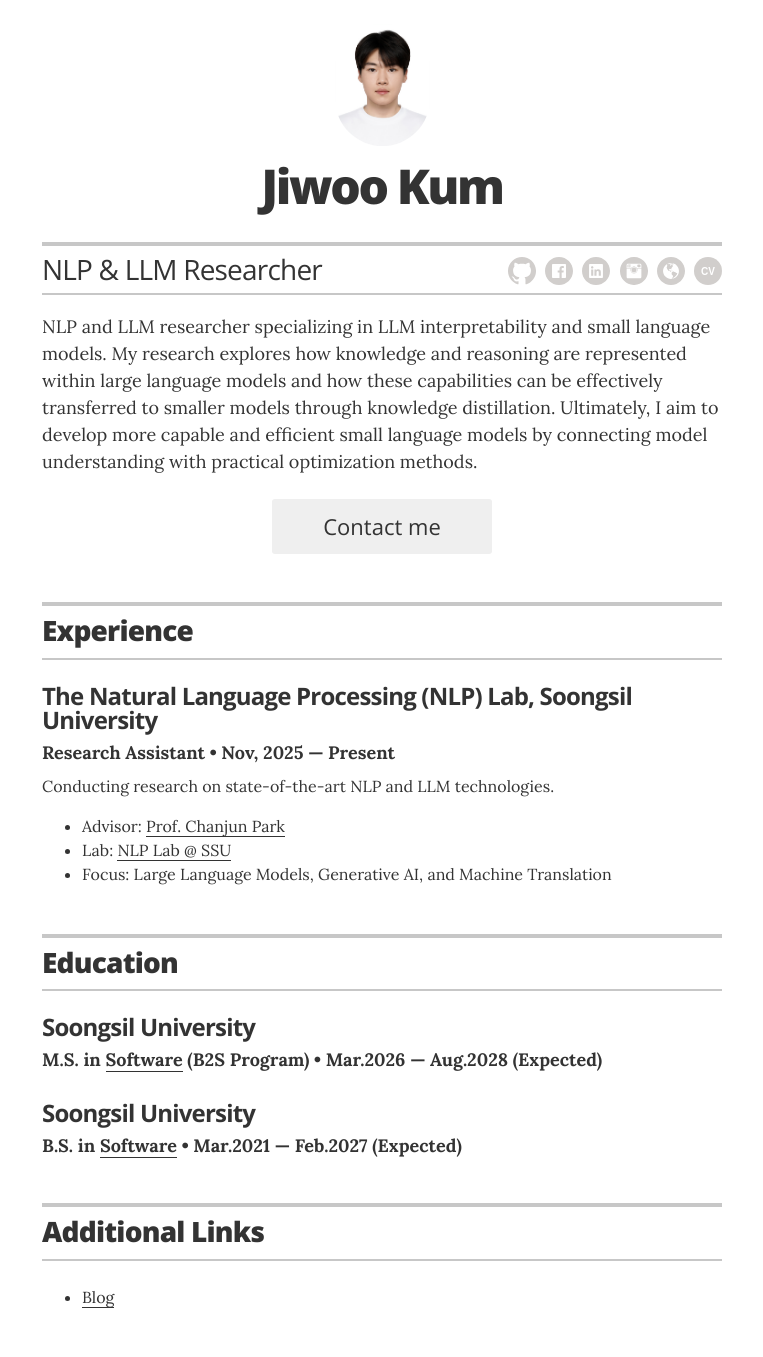
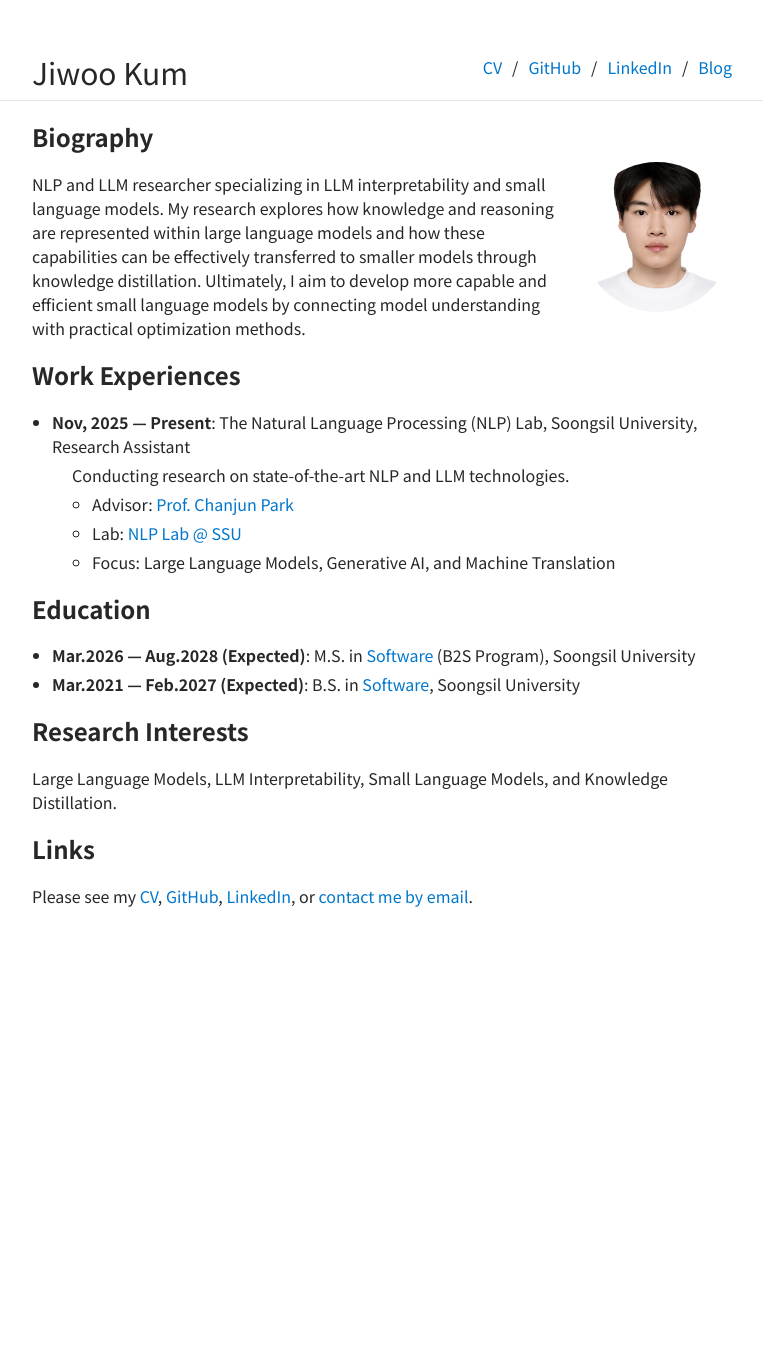
Before and after one commit to goldi1204/goldi1204.github.io, a Jekyll site: the page built from index.html, in a window 1280 px wide. Shown: the whole page, without its empty margins (258-1021 px from the left). Built offline with Jekyll 4.4.1, drawn with Linux system fonts in a browser that asks for light colours; after the commit the page ends 974 px from its top, so only the background shows below that.

Commit message:
Redesign site with Researcher theme

```diff
--- a/_config.yml
+++ b/_config.yml
@@ -12,6 +12,21 @@ sass:
 resume_avatar:                  "true"
 resume_name:                    "Jiwoo Kum"
 resume_title:                   "NLP & LLM Researcher"
+
+# Navigation for the Researcher-style header
+researcher_nav:
+  - name: "CV"
+    link: "/Jiwoo_Kum_CV.pdf"
+    external: true
+  - name: "GitHub"
+    link: "https://github.com/goldi1204"
+    external: true
+  - name: "LinkedIn"
+    link: "https://www.linkedin.com/in/jiwookum"
+    external: true
+  - name: "Blog"
+    link: "https://creator40937.tistory.com/"
+    external: true
 
 # used for the contact button in _layouts/resume.html
 resume_contact_email:           "rmawldn@gmail.com"
--- a/_includes/head.html
+++ b/_includes/head.html
@@ -5,14 +5,13 @@
 
   <title>{% if page.title %}{{ page.title }}{% else %}{{ site.title }}{% endif %}</title>
 
-  <!-- Google font typography settings - defined in _config.yml -->
-  {% if site.resume_theme == 'default' %}
-  <link href='https://fonts.googleapis.com/css?family=Lora:400,700|Open+Sans:400,300,800,700' rel='stylesheet' type='text/css'>
-  {% endif %}
+  <link rel="preconnect" href="https://fonts.googleapis.com">
+  <link rel="preconnect" href="https://fonts.gstatic.com" crossorigin>
+  <link href="https://fonts.googleapis.com/css2?family=Noto+Sans+TC:wght@400;700&display=swap" rel="stylesheet">
 
   <meta name="description" content="{% if page.excerpt %}{{ page.excerpt | strip_html | strip_newlines | truncate: 160 }}{% else %}{{ site.description }}{% endif %}">
 
-  <link rel="stylesheet" href="css/main.css">
+  <link rel="stylesheet" href="{{ '/css/main.css' | relative_url }}">
   <link rel="canonical" href="{{ page.url | replace:'index.html','' | prepend: site.baseurl | prepend: site.url }}">
-  <link rel="icon" type="image/x-icon" href="favicon.png" />
+  <link rel="icon" type="image/png" href="{{ '/favicon.png' | relative_url }}">
 </head>
--- a/_layouts/resume.html
+++ b/_layouts/resume.html
@@ -1,243 +1,88 @@
 <!DOCTYPE html>
-<html>
-
+<html lang="en">
   {% include head.html %}
 
-  <body class="theme-{% if site.resume_theme %}{{ site.resume_theme }}{% endif %}">
+  <body>
+    <div class="wrapper" itemscope itemtype="https://schema.org/Person">
+      <header class="navbar container">
+        <a id="author-name" class="pull-left" href="{{ '/' | relative_url }}" itemprop="url">
+          <span itemprop="name">{{ site.resume_name }}</span>
+        </a>
 
-    <div class="wrapper" itemscope itemtype="http://schema.org/Person">
-      <meta itemprop="telephone" content="{{ site.resume_contact_telephone }}"/>
-      <meta itemprop="address" content="{{ site.resume_contact_address }}"/>
+        <nav class="pull-right" aria-label="Primary navigation">
+          <ul id="navlist" class="navbar-ul">
+            {% for item in site.researcher_nav %}
+              <li class="nav-list">
+                <a href="{{ item.link }}"{% if item.external %} target="_blank" rel="noopener noreferrer"{% endif %}>{{ item.name }}</a>
+              </li>{% unless forloop.last %}<li class="nav-separator" aria-hidden="true">/</li>{% endunless %}
+            {% endfor %}
+          </ul>
+        </nav>
+      </header>
 
-      <header class="page-header">
+      <div class="clear"></div>
+      <hr>
 
-        <!-- You can turn off the avatar in _config.yml by setting to false -->
-        {% if site.resume_avatar == 'true' %}
-        <img src="images/face.png" alt="my photo" class="avatar no-print" itemprop="image">
+      <main class="container content">
+        <section aria-labelledby="biography-heading">
+          <h2 id="biography-heading">Biography</h2>
+
+          {% if site.resume_avatar == 'true' %}
+            <img class="profile-picture" src="{{ '/images/face.png' | relative_url }}" alt="Portrait of {{ site.resume_name }}" itemprop="image">
+          {% endif %}
+
+          <div itemprop="description">
+            {{ site.resume_header_intro }}
+          </div>
+        </section>
+
+        {% if site.resume_section_experience %}
+          <section aria-labelledby="experience-heading">
+            <h2 id="experience-heading">Work Experiences</h2>
+            <ul>
+              {% for job in site.data.experience %}
+                <li itemprop="worksFor" itemscope itemtype="https://schema.org/Organization">
+                  <strong>{{ job.duration }}</strong>:
+                  <span itemprop="name">{{ job.company }}</span>,
+                  <span itemprop="description">{{ job.position }}</span>
+                  {% if job.summary %}<div class="item-summary">{{ job.summary }}</div>{% endif %}
+                </li>
+              {% endfor %}
+            </ul>
+          </section>
         {% endif %}
 
-        <!-- Your name is defined in the _config.yml file -->
-        <h1 class="header-name" itemprop="name">{{ site.resume_name }}</h1>
-
-        <!-- To display contact info here, change `display_header_contact_info` value in _config.yml to true -->
-        {% if site.display_header_contact_info == 'true' %}
-        <div class="header-contact-info">
-          <p>{{ site.resume_header_contact_info }}</p>
-        </div>
+        {% if site.resume_section_education %}
+          <section aria-labelledby="education-heading">
+            <h2 id="education-heading">Education</h2>
+            <ul>
+              {% for education in site.data.education %}
+                <li itemprop="alumniOf" itemscope itemtype="https://schema.org/CollegeOrUniversity">
+                  <strong>{{ education.year }}</strong>:
+                  {{ education.degree }}, <span itemprop="name">{{ education.uni }}</span>
+                  {% if education.award %}<div class="item-summary">{{ education.award }}</div>{% endif %}
+                  {% if education.summary %}<div class="item-summary">{{ education.summary }}</div>{% endif %}
+                </li>
+              {% endfor %}
+            </ul>
+          </section>
         {% endif %}
 
-        <div class="title-bar no-print">
+        <section aria-labelledby="research-heading">
+          <h2 id="research-heading">Research Interests</h2>
+          <p>Large Language Models, LLM Interpretability, Small Language Models, and Knowledge Distillation.</p>
+        </section>
 
-          <!-- Your title is also defined in the _config.yml file -->
-          <h2 class="header-title" itemprop="jobTitle">{{ site.resume_title }}</h2>
-
-          <!-- This is the markup for the icon links; moved out to an include because it's very verbose, and you shouldn't ever need to edit the markup (unless you want to re-order the icons); if you want to customize which links appear, define them in the _config.yml file -->
-          {% include icon-links.html %}
-        </div>
-
-        <div class="executive-summary" itemprop="description">
-          {{ site.resume_header_intro }}
-        </div>
-
-        {% if site.resume_looking_for_work == 'yes' %}
-        <a href="mailto:{{ site.resume_contact_email }}" class="contact-button no-print" itemprop="email">Contact me</a>
-        {% elsif site.resume_looking_for_work == 'no' %}
-        <a class="contact-button not-looking no-print">I'm not looking for work right now.</a>
-        {% else %}
-        {% endif %}
-
-      </header>
-
-      {% if site.resume_section_experience %}
-      <!-- begin Experience -->
-      <section class="content-section">
-
-        <header class="section-header">
-          <h2>Experience</h2>
-        </header>
-
-        {% for job in site.data.experience %}
-        <div class="resume-item" itemscope itemprop="worksFor" itemtype="http://schema.org/Organization">
-          <h3 class="resume-item-title" itemprop="name">{{ job.company }}</h3>
-          <h4 class="resume-item-details" itemprop="description">{{ job.position }} &bull; {{ job.duration }}</h4>
-          <p class="resume-item-copy">{{ job.summary }}</p>
-        </div><!-- end of resume-item -->
-        {% endfor %}
-
-      </section>
-      <!-- end Experience -->
-      {% endif %}
-
-
-      {% if site.resume_section_education %}
-      <!-- begin Education -->
-      <section class="content-section">
-        <header class="section-header">
-          <h2>Education</h2>
-        </header>
-
-        {% for education in site.data.education %}
-        <div class="resume-item" itemscope itemprop="alumniOf" itemtype="http://schema.org/CollegeOrUniversity">
-          <h3 class="resume-item-title" itemprop="name">{{ education.uni }}</h3>
-          <h4 class="resume-item-details group" itemprop="description">{{ education.degree }} &bull; {{ education.year }}</h4>
-          <h5 class="resume-item-details award-title" itemprop="description">{{ education.award }}</h5>
-          <p class="resume-item-copy" itemprop="description">
-            <ul class="resume-item-list">
-              {% for award in education.awards %}
-              <li>{{ award.award }}</li>
-              {% endfor %}
-            </ul>
-
-
-          <p class="resume-item-copy">{{ education.summary }}</p>
-        </div>
-        {% endfor %}
-      </section>
-      <!-- end Education -->
-      {% endif %}
-
-
-      {% if site.resume_section_projects %}
-      <!-- begin Projects -->
-      <section class="content-section">
-        <header class="section-header">
-          <h2>Projects</h2>
-        </header>
-
-        {% for project in site.data.projects %}
-        <div class="resume-item" itemscope itemtype="http://schema.org/CreativeWork">
-          <meta itemprop="creator" content="{{ site.resume_name }}" itemtype="http://schema.org/Person" />
-          <h3 class="resume-item-title" itemprop="name">{% if project.url %}<a href="{{ project.url }}" itemprop="url">{{ project.project }}</a>{% else %}{{ project.project }}{% endif %}</h3>
-          <h4 class="resume-item-details" itemprop="description">{{ project.role }}  &bull; {{ project.duration }}</h4>
-          <p class="resume-item-copy">{{ project.description }}</p>
-        </div>
-        {% endfor %}
-
-      </section>
-      <!-- end Projects -->
-      {% endif %}
-
-      {% if site.resume_section_skills %}
-      <!-- begin Skills -->
-      <section class="content-section">
-
-        <header class="section-header">
-          <h2>Skills</h2>
-        </header>
-        {% for skill in site.data.skills %}
-        <div class="resume-item">
-          <h4 class="resume-item-details">{{ skill.skill }}</h4>
-          <p class="resume-item-copy">{{ skill.description }}</p>
-        </div>
-        {% endfor %}
-
-      </section>
-      <!-- end Skills -->
-      {% endif %}
-
-      {% if site.resume_section_recognition %}
-      <!-- begin Recognition -->
-      <section class="content-section">
-
-        <header class="section-header">
-          <h2>Recognition</h2>
-        </header>
-
-        {% for recognition in site.data.recognitions %}
-        <div class="resume-item">
-          <h3 class="resume-item-title" itemprop="award">{{ recognition.award }}</h3>
-          <h4 class="resume-item-details">{{ recognition.organization }} &bull; {{ recognition.year }}</h4>
-          <p class="resume-item-copy">{{ recognition.summary }}</p>
-        </div>
-        {% endfor %}
-
-      </section>
-      <!-- end Recognition -->
-      {% endif %}
-
-      {% if site.resume_section_associations %}
-      <!-- begin Associations -->
-      <section class="content-section">
-
-        <header class="section-header">
-          <h2>Associations</h2>
-        </header>
-
-        {% for association in site.data.associations %}
-        <div class="resume-item" itemscope itemprop="memberOf" itemtype="http://schema.org/Organization">
-          <h3 class="resume-item-title" itemprop="name">{% if association.url %}<a href="{{ association.url }}">{{ association.organization }}</a>{% else %}{{ association.organization }}{% endif %}</h3>
-          <h4 class="resume-item-details" itemprop="description">{{ association.role }} &bull; {{ association.year }}</h4>
-          <p class="resume-item-copy">{{ association.summary }}</p>
-        </div>
-        {% endfor %}
-
-      </section>
-      <!-- end Associations -->
-      {% endif %}
-
-      {% if site.resume_section_interests %}
-      <!-- begin Interests -->
-      <section class="content-section">
-
-        <header class="section-header">
-          <h2>Outside Interests</h2>
-        </header>
-
-        <div class="resume-item">
-          <ul class="resume-item-list">
-            {% for interest in site.data.interests %}
-            <li>{{ interest.description }}</li>
-            {% endfor %}
-          </ul>
-        </div>
-
-      </section>
-      <!-- end Interests -->
-      {% endif %}
-
-      {% if site.resume_section_links %}
-      <!-- begin Links -->
-      <section class="content-section">
-
-        <header class="section-header">
-          <h2>Additional Links</h2>
-        </header>
-
-        <div class="resume-item">
-          <ul class="resume-item-list">
-            {% for link in site.data.links %}
-            <li><a href={{ link.url }} itemprop="url">{{ link.description }}</a></li>
-            {% endfor %}
-          </ul>
-        </div>
-
-      </section>
-      <!-- end Links -->
-      {% endif %}
-
-      {% if site.resume_print_social_links %}
-      <!-- begin Print Social Links -->
-      <section class="content-section print-only">
-
-        <header class="section-header">
-          <h2>Social Links</h2>
-        </header>
-
-        <div class="resume-item">
-        {% include print-social-links.html %}
-        </div>
-
-      </section>
-      <!-- end Print Social Links -->
-      {% endif %}
-
-      <!-- <footer class="page-footer">
-        <p class="footer-line">Made by <a href="http://twitter.com/jglovier">@jglovier</a>. Fork me on <a href="https://github.com/jglovier/resume-template">GitHub</a>.</p>
-        <p class="footer-line">If this is your live resume, you can modify or remove this part. ;-)</p>
-      </footer> -->
-
+        <section aria-labelledby="links-heading">
+          <h2 id="links-heading">Links</h2>
+          <p>
+            Please see my <a href="{{ site.resume_social_links.resume_cv_pdf_url }}">CV</a>,
+            <a href="{{ site.resume_social_links.resume_github_url }}">GitHub</a>,
+            <a href="{{ site.resume_social_links.resume_linkedin_url }}">LinkedIn</a>,
+            or <a href="mailto:{{ site.resume_contact_email }}" itemprop="email">contact me by email</a>.
+          </p>
+        </section>
+      </main>
     </div>
-
   </body>
-
 </html>
--- /dev/null
+++ b/_sass/_researcher.scss
@@ -0,0 +1,194 @@
+// Adapted from the Researcher Jekyll theme by Ankit Sultana (GPL-3.0).
+// https://github.com/ankitsultana/researcher
+
+$accent: #0077cc;
+$image-size: 150px;
+$max-width: 700px;
+$medium-width: 600px;
+
+* {
+  box-sizing: border-box;
+}
+
+html {
+  min-height: 100%;
+  margin: 0;
+  padding: 0;
+}
+
+body {
+  min-height: 100%;
+  margin: 0;
+  color: #272727;
+  font-family: "Noto Sans TC", sans-serif;
+  font-size: 16px;
+  line-height: 1.5;
+}
+
+a {
+  color: $accent;
+  text-decoration: none;
+}
+
+a:hover,
+a:focus {
+  text-decoration: underline;
+}
+
+hr {
+  height: 0;
+  margin: 0;
+  border: 0;
+  border-top: 1px solid rgba(0, 0, 0, 0.1);
+  border-bottom: 1px solid rgba(255, 255, 255, 0.3);
+}
+
+.wrapper {
+  min-height: 100%;
+}
+
+.container {
+  max-width: $max-width;
+  margin: auto;
+}
+
+.navbar {
+  padding: 50px 0;
+}
+
+#author-name {
+  display: inline-block;
+  color: #272727;
+  font-size: 30px;
+}
+
+.navbar-ul {
+  display: flex;
+  align-items: center;
+  gap: 10px;
+  margin: 0 0 0 20px;
+  padding: 5px 0;
+  list-style: none;
+}
+
+.nav-list,
+.nav-separator {
+  margin: 0;
+}
+
+.pull-left {
+  float: left;
+}
+
+.pull-right {
+  float: right;
+}
+
+.clear {
+  clear: both;
+}
+
+.content {
+  padding: 0 0 50px;
+}
+
+.content section {
+  clear: both;
+}
+
+.content h2 {
+  margin: 0.83em 0;
+  font-size: 1.5em;
+  line-height: 1.25;
+}
+
+.content p {
+  margin: 1em 0;
+}
+
+.content ul {
+  padding: 0 20px;
+}
+
+.content li {
+  margin: 5px 0;
+}
+
+.profile-picture {
+  position: relative;
+  float: right;
+  width: $image-size;
+  height: $image-size;
+  margin: -10px 0 15px 15px;
+  border-radius: 50%;
+  object-fit: cover;
+}
+
+.item-summary {
+  margin: 5px 0 10px 20px;
+}
+
+.item-summary ul {
+  margin: 5px 0;
+}
+
+@media (max-width: 800px) {
+  .container {
+    max-width: $medium-width;
+    transition: 0.3s ease all;
+  }
+}
+
+@media (max-width: 650px) {
+  .container {
+    max-width: 83%;
+  }
+
+  .navbar-ul {
+    margin-top: 5px;
+  }
+}
+
+@media (max-width: 500px) {
+  .navbar {
+    padding: 50px 0 0;
+    text-align: center;
+  }
+
+  #author-name,
+  .pull-left,
+  .pull-right {
+    float: none;
+  }
+
+  #author-name {
+    width: 100%;
+  }
+
+  .navbar-ul {
+    justify-content: center;
+    width: 100%;
+    margin: 0;
+    padding: 10px 0;
+  }
+
+  .profile-picture {
+    float: none;
+    display: block;
+    margin: 0 auto 20px;
+  }
+}
+
+@media print {
+  .navbar {
+    padding: 20px 0;
+  }
+
+  .navbar nav {
+    display: none;
+  }
+
+  a {
+    color: inherit;
+  }
+}
--- a/css/main.scss
+++ b/css/main.scss
@@ -1,14 +1,4 @@
 ---
 ---
 
-// "Reset" styles and SCSS reusable components
-@import "normalize";
-@import "mixins";
-@import "variables";
-
-// Generic site base & layout styles
-@import "base";
-@import "layout";
-
-// Layouts
-@import "resume";
+@import "researcher";
```
Also changed, not shown: THIRD_PARTY_LICENSES.md (added, +10 -0 lines).
